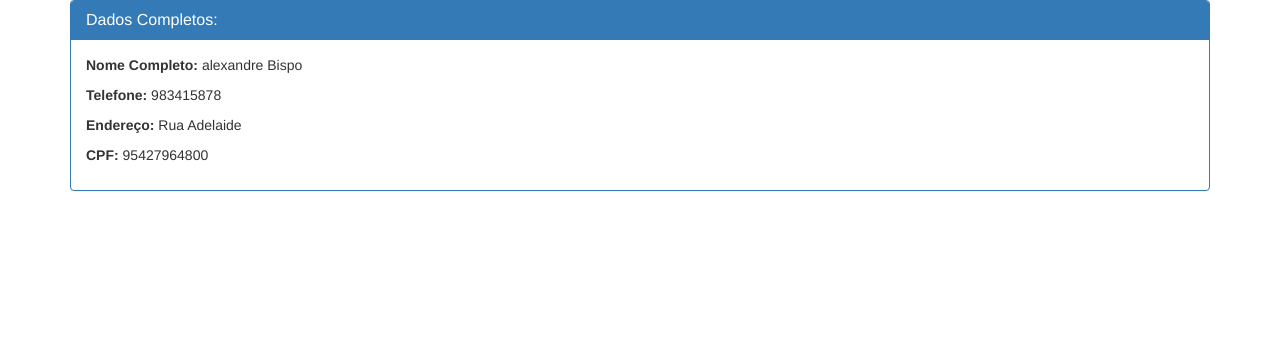
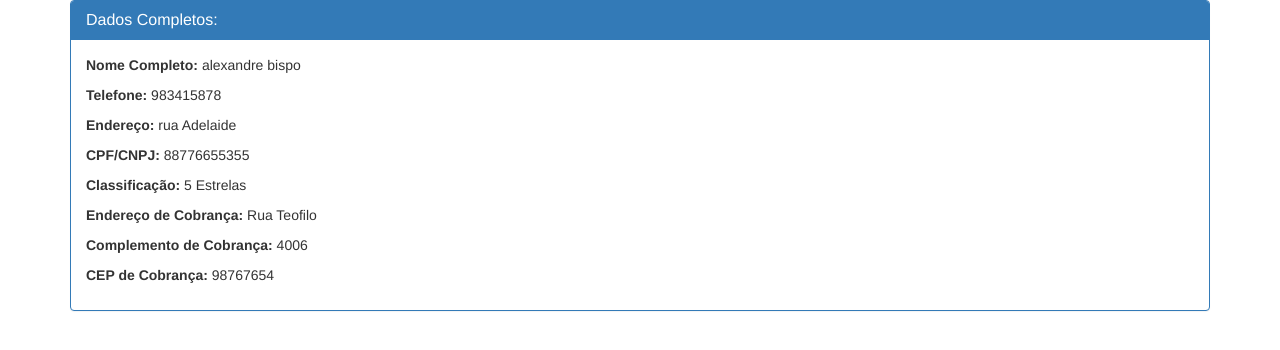
Before and after one commit to alexandrebispo/POO-Code-Education, a PHP site: page /mostraCliente.php?c=1 in a window 1280 px wide. Shown: the top 350 px of the page. Run offline with PHP 8.4, Linux system fonts and the light colour scheme.

Commit message:
Aceitar pessoa Juridica como cliente, add coluna ana listagem de cliente com tipo de pessoa(Juridica ou Fisica), criar interface com importancia de clientes e outro com endereco especifico de cobranca por cliente, caso haja

```diff
--- a/array.php
+++ b/array.php
@@ -6,14 +6,66 @@
  * Time: 12:23 PM
  */
 
-include_once("Cliente.php");
-    $cliente[1]   = new Cliente(1, "alexandre", "Bispo", 983415878, "Rua Adelaide", 95427964800);
-    $cliente[2]   = new Cliente("2", "Alice", "Bispo", "987687679", "Rua Adelaide", "988.586.223-40");
-    $cliente[3]   = new Cliente("3", "Yasmin", "Bispo", "989876543", "Rua Adelaide", "254.605.302-70");
-    $cliente[4]   = new Cliente("4", "Yngred", "Bispo", "978765789", "Rua Adelaide", "448.237.321-46");
-    $cliente[5]   = new Cliente("5","Rafael", "Algum", "961243546", "Rua Adelaide", "371.446.243-00");
-    $cliente[6]   = new Cliente("6","Amanda", "Oliveira", "765987678", "Rua Adelaide", "773.332.851-97");
-    $cliente[7]   = new Cliente("7", "Ana", "Bispo", "78654345", "Rua Adelaide", "075.443.368-40");
-    $cliente[8]   = new Cliente("8", "Sylvia", "Bueno", "798656432", "Rua Adelaide", "871.592.891-88");
-    $cliente[9]   = new Cliente("9", "Adriana", "Braga", "7766554433", "Rua Adelaide", "033.773.285-05");
-    $cliente[10]   = new Cliente("10", "Leandro", "da Costa", "965467731", "Rua Adelaide","070.473.746-98");
+define('CLASS_DIR', 'src/');
+set_include_path(get_include_path().PATH_SEPARATOR.CLASS_DIR);
+spl_autoload_register();
+
+    //Clientes
+        $cliente[1]  = new education\Cliente\ClientePessoaFisica(1, "alexandre", "bispo", "983415878", "rua Adelaide", "apt406", "20751060", "88776655355");
+        $cliente[1]->setStar('5 Estrelas');
+        $cliente[1]->setEnderecoCobranca('Rua Teofilo');
+        $cliente[1]->setComplementoCobranca('4006');
+        $cliente[1]->setCepCobranca('98767654');
+
+        $cliente[2]  = new education\Cliente\ClientePessoaFisica(2, "Amanda", "Bispo", "968765456", "Rua Alvares da Rocha", "bl 33 - apt106", "20751180", "998877665");
+        $cliente[2]->setStar('4 Estrelas');
+        $cliente[2]->setEnderecoCobranca('Rua Adelaide');
+        $cliente[2]->setComplementoCobranca('ap 406');
+        $cliente[2]->setCepCobranca('20751060');
+
+        $cliente[3]  = new education\Cliente\ClientePessoaFisica(3, "Edison", "Bispo", "988776654", "Rua Itaiba", "Casa 10", "20751300", "998877678");
+        $cliente[3]->setStar('3 Estrelas');
+        $cliente[3]->setEnderecoCobranca('Rua logo ali');
+        $cliente[3]->setCepCobranca('20000001');
+
+        $cliente[4]  = new education\Cliente\ClientePessoaFisica(4, "Leandro", "Costa", "998767876", "Rua Alvares da Rocha", "lote 2, casa 6", "30509777", "03355644387");
+        $cliente[4]->setStar('2 Estrelas');
+        $cliente[4]->setEnderecoCobranca('Rua Alvares da Rocha');
+        $cliente[4]->setComplementoCobranca('ap 106');
+        $cliente[4]->setCepCobranca('20751310');
+
+        $cliente[5]  = new education\Cliente\ClientePessoaFisica(5, "Rafael", "Louco", "987766556", "Rua Nao sei aonde", "--", "40985345", "02198438974");
+        $cliente[5]->setStar('1 Estrela');
+        $cliente[5]->setEnderecoCobranca('Rua logo ali');
+        $cliente[5]->setCepCobranca('20000001');
+
+        $cliente[6]  = new education\Cliente\ClientePessoaFisica(6, "Yuri", "Rangel", "996556476", "Rua 6", "--", "20751280", "98778965478");
+        $cliente[6]->setStar('5 Estrelas');
+
+        $cliente[7]  = new education\Cliente\ClientePessoaFisica(7, "Wilson", "Ares", "77876578", "Rua Itarare", "Proximo ao Colegio Tim Lopes", "20755432", "04587667895");
+        $cliente[7]->setStar('4 Estrelas');
+
+        $cliente[8]  = new education\Cliente\ClientePessoaFisica(8, "Victor", "Brito", "979765567", "Rua 7", "--", "20751250", "50508097");
+        $cliente[8]->setStar('3 Estrelas');
+
+        $cliente[9]  = new education\Cliente\ClientePessoaFisica(9, "Alfredo", "Dino", "998776980", "Rua dos Bobos", "n. 0", "40598666", "01098765478");
+        $cliente[9]->setStar('2 Estrelas');
+
+        $cliente[10]  = new education\Cliente\ClientePessoaFisica(10, "Alberto", "Roberto", "964788765", "Rua me perdi", "n. 1", "8879879", "41032020010");
+        $cliente[10]->setStar('1 Estrela');
+
+    //Empresas
+    $cliente[11] = new education\Cliente\ClientePessoaJuridica(11, "Cuca", "Design", "25124948", "Rua Marques de São Vicente", "Sobreloja", "9988776655", "10000000000");
+    $cliente[11]->setStar('5 Estrelas');
+
+    $cliente[12] = new education\Cliente\ClientePessoaJuridica(12, "Canal dos Concursos", "Cursos Preparatórios LTDA", "25124948", "Rua México, 45", "5º andar", "2217-5600", "08243821000160");
+    $cliente[12]->setStar('3 Estrelas');
+
+    $cliente[13] = new education\Cliente\ClientePessoaJuridica(13, "Degrau", "Cultural", "25329734", "Praça Mahatma Gandhi, 2", "sls 201 a 204", "20031100", "10000000000");
+    $cliente[13]->setStar('3 Estrelas');
+
+    $cliente[14] = new education\Cliente\ClientePessoaJuridica(14, "Curso Renato Saraiva", "", "--", "Rua Madre de Deus, 27", "Andar 10 ", "50030906", "08403264000106");
+    $cliente[14]->setStar('3 Estrelas');
+
+    $cliente[15] = new education\Cliente\ClientePessoaJuridica(15, "A Casa", " do Concurseiro", "980600066", "Rua Jerônimo Coelho, 307", "Andar 10 ", "90010240", "não informado");
+    $cliente[15]->setStar('3 Estrelas');
--- a/index.php
+++ b/index.php
@@ -33,7 +33,7 @@ include_once("array.php");
     ?>
     <table class="table table-striped">
         <tr>
-            <td>
+            <td colspan="2">
                 <form method="post">
                     <button class="btn btn-warning" type="submit" value="cres" name="cres">Ordem Crescente</button>
             </td>
@@ -45,11 +45,13 @@ include_once("array.php");
         <tr>
             <th>ID</th>
             <th>Nome</th>
+            <th>Type</th>
         </tr>
         <?php   foreach($cliente as $key => $value){    ?>
             <tr>
                 <td><?php echo $value->getId();  ?></td>
                 <td><?php echo "<a href='mostraCliente.php?c=" .$value->getId(). "'>" .$value->getNome(). "</a>";  ?></td>
+                <td><?php echo $value->getType();  ?></td>
             </tr>
         <?php } ?>
     </table>
--- a/mostraCliente.php
+++ b/mostraCliente.php
@@ -31,7 +31,20 @@ if(!array_key_exists($_GET["c"], $cliente)){   header("location: index.php");  }
                 <p><b>Nome Completo:</b> <?php echo $cliente[$_GET["c"]]->getNome()." ".$cliente[$_GET["c"]]->getSobrenome(); ?></p>
                 <p><b>Telefone:</b> <?php echo $cliente[$_GET["c"]]->getTel(); ?></p>
                 <p><b>Endereço:</b> <?php echo $cliente[$_GET["c"]]->getEndereco(); ?></p>
-               <p><b>CPF:</b> <?php echo $cliente[$_GET["c"]]->getCpf() ?></p>
+                <p><b>CPF/CNPJ:</b> <?php
+                        if($cliente[$_GET["c"]]->getType() == "Pessoa Física"){
+                            echo $cliente[$_GET["c"]]->getCpf();
+                        }else{
+                            echo $cliente[$_GET["c"]]->getCnpj();
+                        }
+                     ?></p>
+                <p><b>Classificação: </b> <?php echo $cliente[$_GET["c"]]->getStar(); ?> </p>
+                <!-- Endereco de cobranca -->
+                <?php  if(!empty($cliente[$_GET["c"]]->getCepCobranca())): ?>
+                <p><b>Endereço de Cobrança:</b> <?php echo $cliente[$_GET["c"]]->getEnderecoCobranca(); ?></p>
+                <p><b>Complemento de Cobrança: </b> <?php echo $cliente[$_GET["c"]]->getComplementoCobranca(); ?> </p>
+                <p><b>CEP de Cobrança:</b> <?php echo $cliente[$_GET["c"]]->getCepCobranca(); ?> </p>
+                <?php endif; ?>
             </div>
         </div>
     </div>
--- /dev/null
+++ b/src/education/Cliente/ClientePessoaFisica.php
@@ -0,0 +1,118 @@
+<?php
+
+namespace education\Cliente;
+
+use education\Cliente\ClienteAbstract;
+use education\interfaces\ClientePessoaFisicaInterface;
+use education\interfaces\starImportantInterface;
+use education\interfaces\enderecoCobrancaInterface;
+
+
+class ClientePessoaFisica extends ClienteAbstract implements ClientePessoaFisicaInterface, starImportantInterface, enderecoCobrancaInterface
+{
+
+	public $complemento;
+	public $cep;
+	public $cpf;
+	public $star;
+	public $enderecoCobranca;
+	public $cepCobranca;
+	public $complementoCobranca;
+
+	public function __construct($id, $nome, $sobrenome, $tel, $endereco, $complemento, $cep, $cpf){
+
+		PARENT::__construct($id, $nome, $sobrenome, $tel, $endereco, $complemento, $cep, $cpf);
+
+		$this->complemento 	= $complemento;
+		$this->cep 			= $cep;
+		$this->cpf			= $cpf;
+	}
+
+	public function getType(){
+		return ClientePessoaFisicaInterface::type;
+	}
+
+	public function setComplemento($complemento){
+		$this->complemento = $complemento;
+	}
+
+	public function getComplemento(){
+		return $this->complemento;
+	}
+
+	public function setCep($cep){
+		$this->cep = $cep;
+	}
+
+	public function getCep(){
+		return $this->cep;
+	}
+
+	public function setCpf($cpf){
+		$this->cpf = $cpf;
+	}
+
+	public function getCpf(){
+		return $this->cpf;
+	}
+
+	public function getStar(){
+		return $this->star;
+	}
+
+	public function setStar($star){
+		switch ($star) {
+		    case "1 Estrela":
+		        $this->star = $star;
+		        break;
+		    case "2 Estrelas":
+		        $this->star = $star;
+		        break;
+		    case "3 Estrelas":
+		        $this->star = $star;
+		        break;
+		    case "4 Estrelas":
+		        $this->star = $star;
+		        break;
+		    case "5 Estrelas":
+		        $this->star = $star;
+		        break;
+		     default;
+		     	echo "<p class='alert-danger'>Este termo ". $star. " não classifica o cliente!</p>";
+		     	break;
+		}
+	}
+
+	//set o Endereco de Cobranca
+	public function setEnderecoCobranca($enderecoCobranca){
+		$this->enderecoCobranca = $enderecoCobranca;
+	}
+
+	//return o Endereco de Cobranca
+	public function getEnderecoCobranca(){
+		return $this->enderecoCobranca;
+	}
+
+	//set O Complemento do Endereço de Cobranca
+	public function setComplementoCobranca($complementoCobranca){
+		$this->complementoCobranca = $complementoCobranca;
+	}
+
+	//return O Complemento do Endereço de Cobranca
+	public function getComplementoCobranca(){
+		return $this->complementoCobranca;
+	}
+
+	//set CEP do endereço de Cobrança
+	public function setCepCobranca($cepCobranca){
+		$this->cepCobranca = $cepCobranca;
+	}
+
+	//return CEP do endereço de Cobrança
+	public function getCepCobranca(){
+		return $this->cepCobranca;
+	}
+
+}
+
+ ?>
--- /dev/null
+++ b/src/education/Cliente/ClientePessoaJuridica.php
@@ -0,0 +1,117 @@
+<?php
+
+namespace education\Cliente;
+
+use education\Cliente\ClienteAbstract;
+use education\interfaces\ClientePessoaJuridicaInterface;
+use education\interfaces\starImportantInterface;
+use education\interfaces\enderecoCobrancaInterface;
+
+class ClientePessoaJuridica extends ClienteAbstract implements ClientePessoaJuridicaInterface, starImportantInterface, enderecoCobrancaInterface
+{
+
+	public $complemento;
+	public $cep;
+	public $cnpj;
+	public $star;
+	public $enderecoCobranca;
+	public $cepCobranca;
+	public $complementoCobranca;
+
+	public function __construct($id, $nome, $sobrenome, $tel, $endereco, $complemento, $cep, $cnpj){
+		parent::__construct($id, $nome, $sobrenome, $tel, $endereco, $complemento, $cep, $cnpj);
+
+		$this->complemento 	= $complemento;
+		$this->cep 			= $cep;
+		$this->cnpj			= $cnpj;
+
+	}
+
+	public function getType(){
+		return ClientePessoaJuridicaInterface::type;
+	}
+
+	public function setComplemento($complemento){
+		$this->complemento = $complemento;
+	}
+
+	public function getComplemento(){
+		return $this->complemento;
+	}
+
+	public function setCep($cep){
+		$this->cep = $cep;
+	}
+
+	public function getCep(){
+		return $this->cep;
+	}
+
+	public function setCnpj($cnpj){
+		$this->cnpj = $cnpj;
+	}
+
+	public function getCnpj(){
+		return $this->cnpj;
+	}
+
+	public function getStar(){
+		return $this->star;
+	}
+
+	public function setStar($star){
+		switch ($star) {
+		    case "1 Estrela":
+		        $this->star = $star;
+		        break;
+		    case "2 Estrelas":
+		        $this->star = $star;
+		        break;
+		    case "3 Estrelas":
+		        $this->star = $star;
+		        break;
+		    case "4 Estrelas":
+		        $this->star = $star;
+		        break;
+		    case "5 Estrelas":
+		        $this->star = $star;
+		        break;
+		     default;
+		     	echo "<p class='alert-danger'>Este termo ". $star. " não classifica o cliente!</p>";
+		     	break;
+		}
+	}
+
+	//set o Endereco de Cobranca
+	public function setEnderecoCobranca($enderecoCobranca){
+		$this->enderecoCobranca = $enderecoCobranca;
+	}
+
+	//return o Endereco de Cobranca
+	public function getEnderecoCobranca(){
+		return $this->enderecoCobranca;
+	}
+
+	//set O Complemento do Endereço de Cobranca
+	public function setComplementoCobranca($complementoCobranca){
+		$this->complementoCobranca = $complementoCobranca;
+	}
+
+	//return O Complemento do Endereço de Cobranca
+	public function getComplementoCobranca(){
+		return $complementoCobranca;
+	}
+
+	//set CEP do endereço de Cobrança
+	public function setCepCobranca($cepCobranca){
+		$this->cepCobranca = $cepCobranca;
+	}
+
+	//return CEP do endereço de Cobrança
+	public function getCepCobranca(){
+		return $this->cepCobranca;
+	}
+
+}
+
+ ?>
--- /dev/null
+++ b/src/education/interfaces/ClientePessoaFisicaInterface.php
@@ -0,0 +1,24 @@
+<?php
+
+namespace education\interfaces;
+
+interface ClientePessoaFisicaInterface
+{
+
+	const type = "Pessoa Física";
+
+
+	//return Tipo de Pessoa
+	public function getType();
+
+	//return O Complemento do Endereço
+	public function getComplemento();
+
+	//return CEP do endereço de Cobrança
+	public function getCep();
+
+	//return o registro do Tipo de Pessoa
+	public function getCpf();
+
+}
+?>
--- /dev/null
+++ b/src/education/interfaces/ClientePessoaJuridicaInterface.php
@@ -0,0 +1,22 @@
+<?php
+
+namespace education\interfaces;
+
+interface ClientePessoaJuridicaInterface
+{
+	const type = "Pessoa Jurídica";
+
+	//return Tipo de Pessoa
+	public function getType();
+
+	//return O Complemento do Endereço
+	public function getComplemento();
+
+	//return CEP do endereço de Cobrança
+	public function getCep();
+
+	//return o registro do Tipo de Pessoa
+	public function getCnpj();
+
+}
+?>
--- /dev/null
+++ b/src/education/interfaces/enderecoCobrancaInterface.php
@@ -0,0 +1,24 @@
+<?php
+
+namespace education\interfaces;
+
+interface enderecoCobrancaInterface
+{
+	//set o Endereco de Cobranca
+	public function setEnderecoCobranca($enderecoCobranca);
+
+	//return o Endereco de Cobranca
+	public function getEnderecoCobranca();
+
+	//set O Complemento do Endereço de Cobranca
+	public function setComplementoCobranca($complementoCobranca);
+
+	//return O Complemento do Endereço de Cobranca
+	public function getComplementoCobranca();
+
+	//set CEP do endereço de Cobrança
+	public function setCepCobranca($cepCobranca);
+
+	//return CEP do endereço de Cobrança
+	public function getCepCobranca();
+}
--- /dev/null
+++ b/src/education/interfaces/starImportantInterface.php
@@ -0,0 +1,12 @@
+<?php
+
+namespace education\interfaces;
+
+	interface starImportantInterface{
+
+		public function getStar();
+
+		public function setStar($star);
+
+	}
+ ?>
```
Also changed, not shown: src/education/Cliente/ClienteAbstract.php (added, +113 -0 lines), src/education/Util/autoload.php (added, +7 -0 lines), README.md (added).
